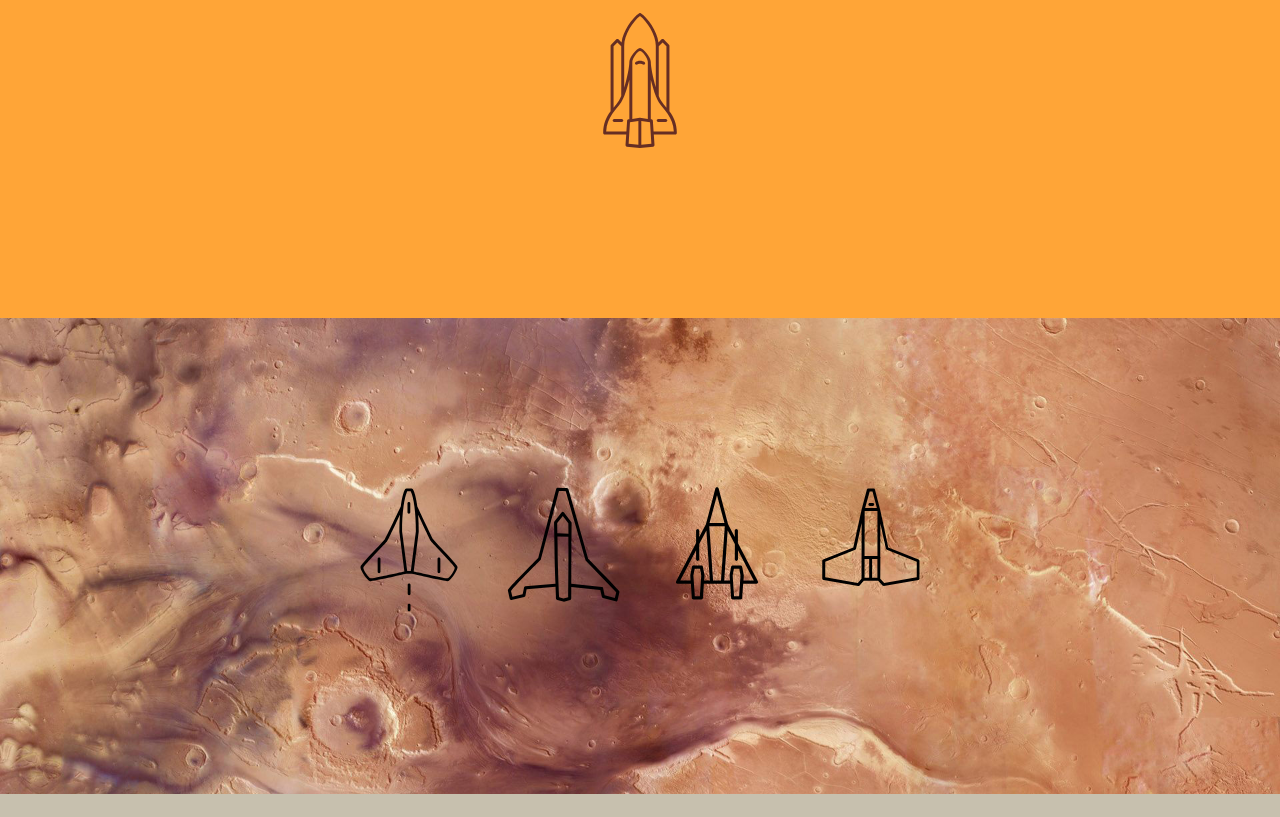
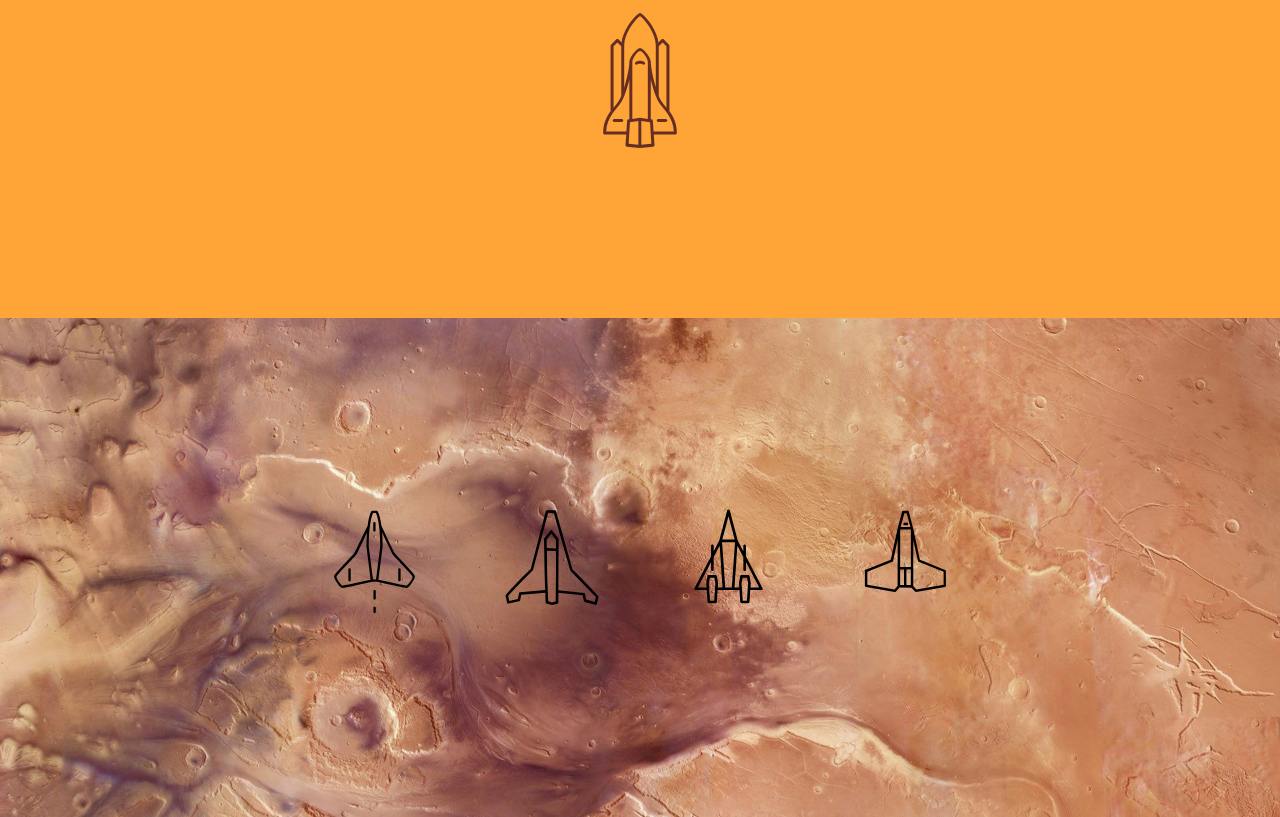
Before and after one commit to nillehcar/dsn1678-exercise-4, a plain HTML site: page index.html in a window 1280 px wide. Shown: the part 1397-2214 px from the top of the page. Before the commit the page ends 2191 px from the top, so only its background shows below. Drawn offline with nearby package versions, Linux system fonts and the light colour scheme.

Commit message:
changed ship size and speed

```diff
--- a/css/main.css
+++ b/css/main.css
@@ -49,7 +49,7 @@ section {
 }
 
 .js-shuttle-fade {
-	-webkit-animation: shuttle-fade .5s linear forwards;
+	-webkit-animation: shuttle-fade .7s linear forwards;
 }
 
 @-webkit-keyframes shuttle-fade {
@@ -66,7 +66,8 @@ section {
 
 .ship1,
 .ship3 {
-	width: 150px;
+	width: 125px;
+	padding: 1.5rem;
 	position: relative;
 	display: inline-block;
 	opacity: 0;
@@ -75,15 +76,16 @@ section {
 
 .ship2,
 .ship4 {
-	width: 150px;
+	width: 125px;
+	padding: 1.5rem;
 	position: relative;
 	display: inline-block;
 	opacity: 0;
 	top: 7em;
 }
 
-.js-ship-odd-fade {
-	-webkit-animation: ship-odd-fade .5s linear forwards;
+.js-ship-fade {
+	-webkit-animation: ship-odd-fade .7s linear forwards;
 }
 
 @-webkit-keyframes ship-odd-fade{
@@ -91,13 +93,4 @@ section {
 	100% {opacity: 1;
 		top: 0;}
 }
-
-.js-ship-even-fade {
-	-webkit-animation: ship-even-fade .5s linear forwards;
 }
-
-@-webkit-keyframes ship-even-fade{
-	0%	{opacity: 0;}
-	100% {opacity: 1;
-		top: 0;}
-}
--- a/js/main.js
+++ b/js/main.js
@@ -28,11 +28,8 @@ $yellowSection.waypoint(function () {
 
 
 $shipSection.waypoint(function () {
-	$ship1.addClass('js-ship-odd-fade');
-	$ship3.addClass('js-ship-odd-fade');
+	$ship1.addClass('js-ship-fade');
+	$ship2.addClass('js-ship-fade');
+	$ship3.addClass('js-ship-fade');
+	$ship4.addClass('js-ship-fade');
 }, { offset: '50%' });
-
-$shipSection.waypoint(function () {
-	$ship2.addClass('js-ship-even-fade');
-	$ship4.addClass('js-ship-even-fade');
-}, { offset: '50%' });
```
